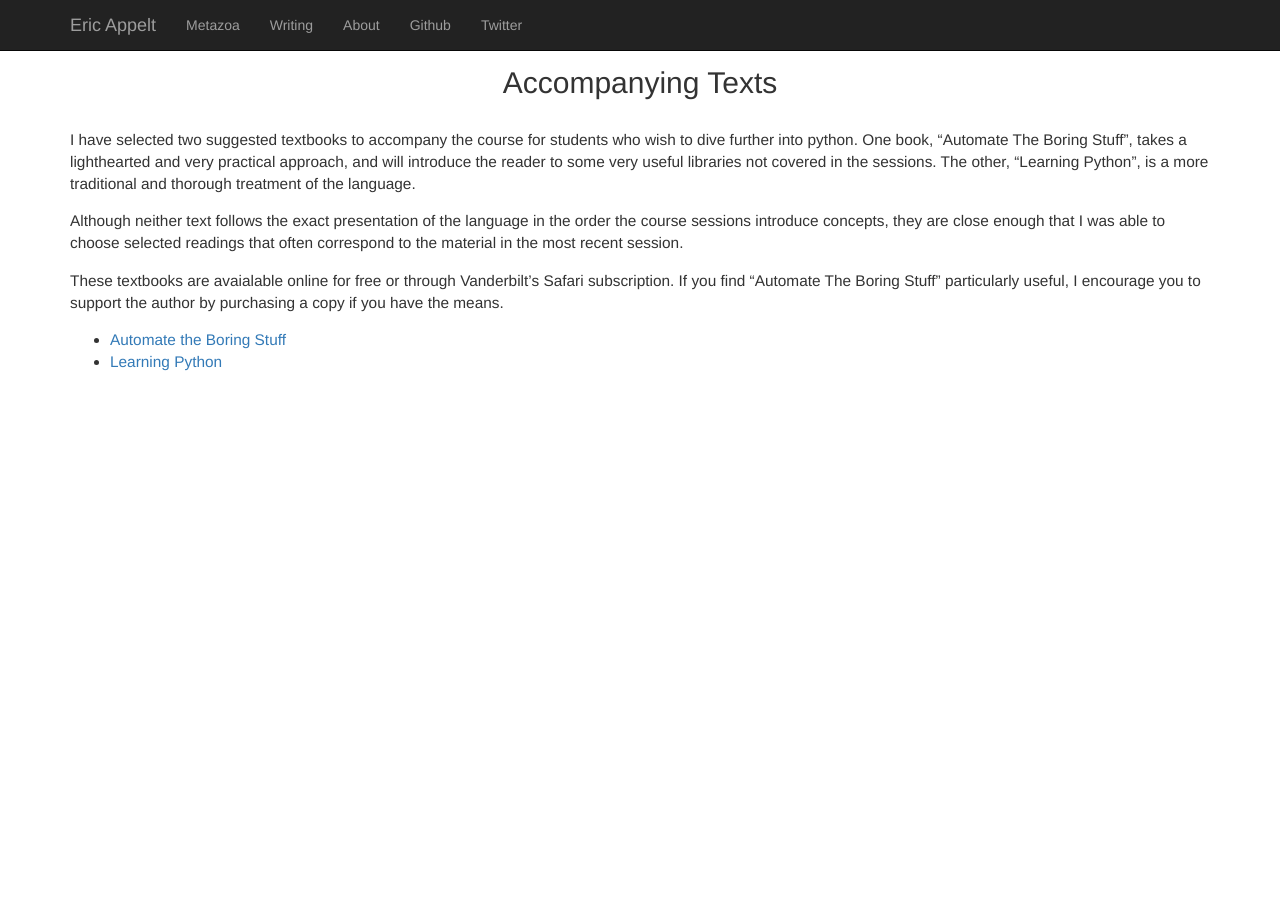
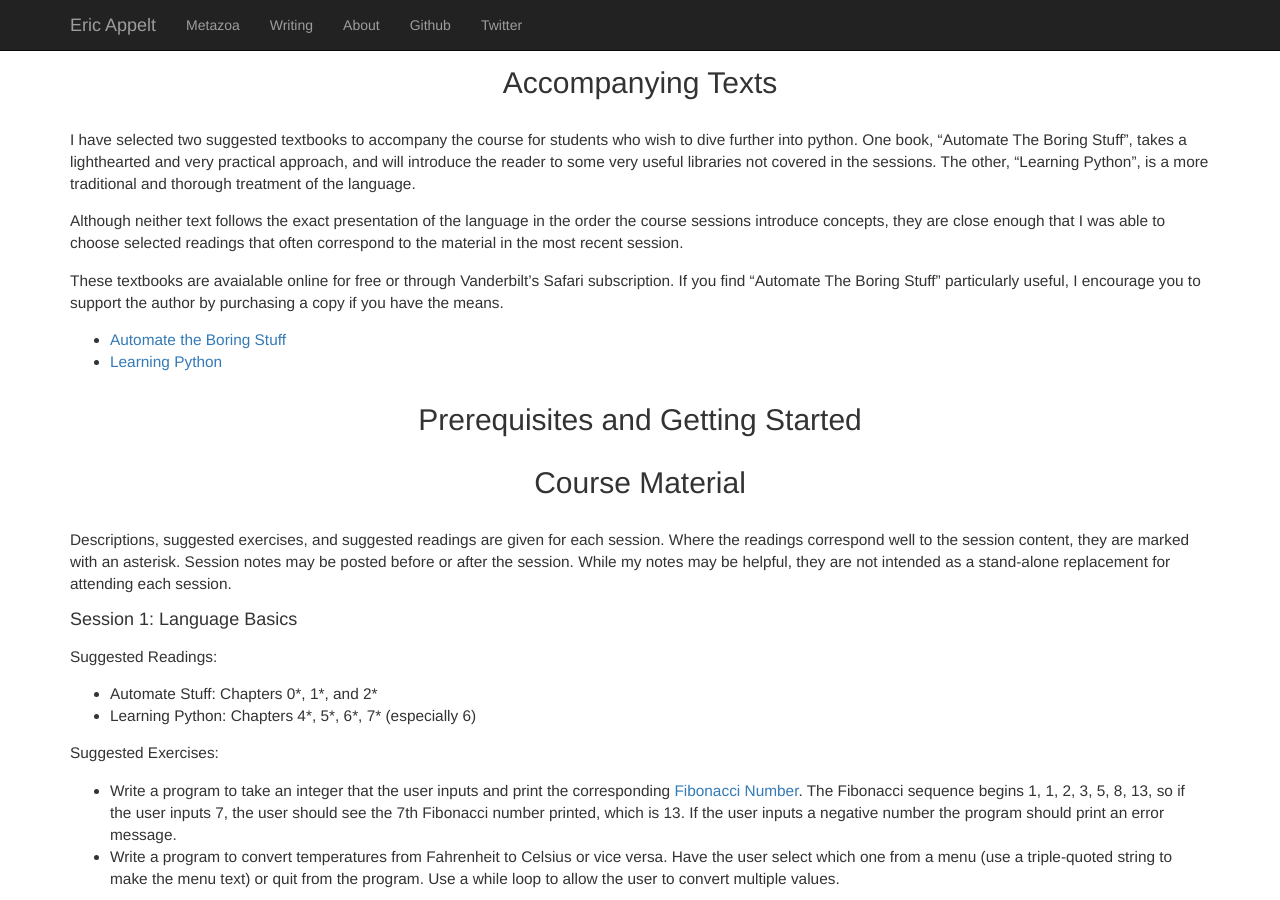
Before and after one commit to appeltel/website-ericappelt, a Jekyll site: the page built from pythonclass/index.md, in a window 1280 px wide and 900 px high, scrolled down 899 px. Built offline with Jekyll 4.4.1, drawn with Linux system fonts in a browser that asks for light colours; nearby versions of some CDN libraries; before the commit the page ends 1282 px from its top, so only the background shows below that.

Commit message:
Add python course material (session 1)

```diff
--- a/pythonclass/index.md
+++ b/pythonclass/index.md
@@ -74,3 +74,25 @@ encourage you to support the author by purchasing a copy if you have the means.
 
 * [Automate the Boring Stuff](https://automatetheboringstuff.com/)
 * [Learning Python](https://www.safaribooksonline.com/library/view/learning-python-5th/9781449355722/)
+
+## Prerequisites and Getting Started
+
+## Course Material
+
+Descriptions, suggested exercises, and suggested readings are given
+for each session. Where the readings correspond well to the session content,
+they are marked with an asterisk. Session notes may be posted before or after the
+session. While my notes may be helpful, they are not intended as a stand-alone
+replacement for attending each session.
+
+#### Session 1: Language Basics
+
+Suggested Readings:
+
+* Automate Stuff: Chapters 0\*, 1\*, and 2\*
+* Learning Python: Chapters 4\*, 5\*, 6\*, 7\* (especially 6)
+
+Suggested Exercises:
+
+* Write a program to take an integer that the user inputs and print the corresponding [Fibonacci Number](https://en.wikipedia.org/wiki/Fibonacci_number). The Fibonacci sequence begins 1, 1, 2, 3, 5, 8, 13, so if the user inputs 7, the user should see the 7th Fibonacci number printed, which is 13. If the user inputs a negative number the program should print an error message.
+* Write a program to convert temperatures from Fahrenheit to Celsius or vice versa. Have the user select which one from a menu (use a triple-quoted string to make the menu text) or quit from the program. Use a while loop to allow the user to convert multiple values.
```
